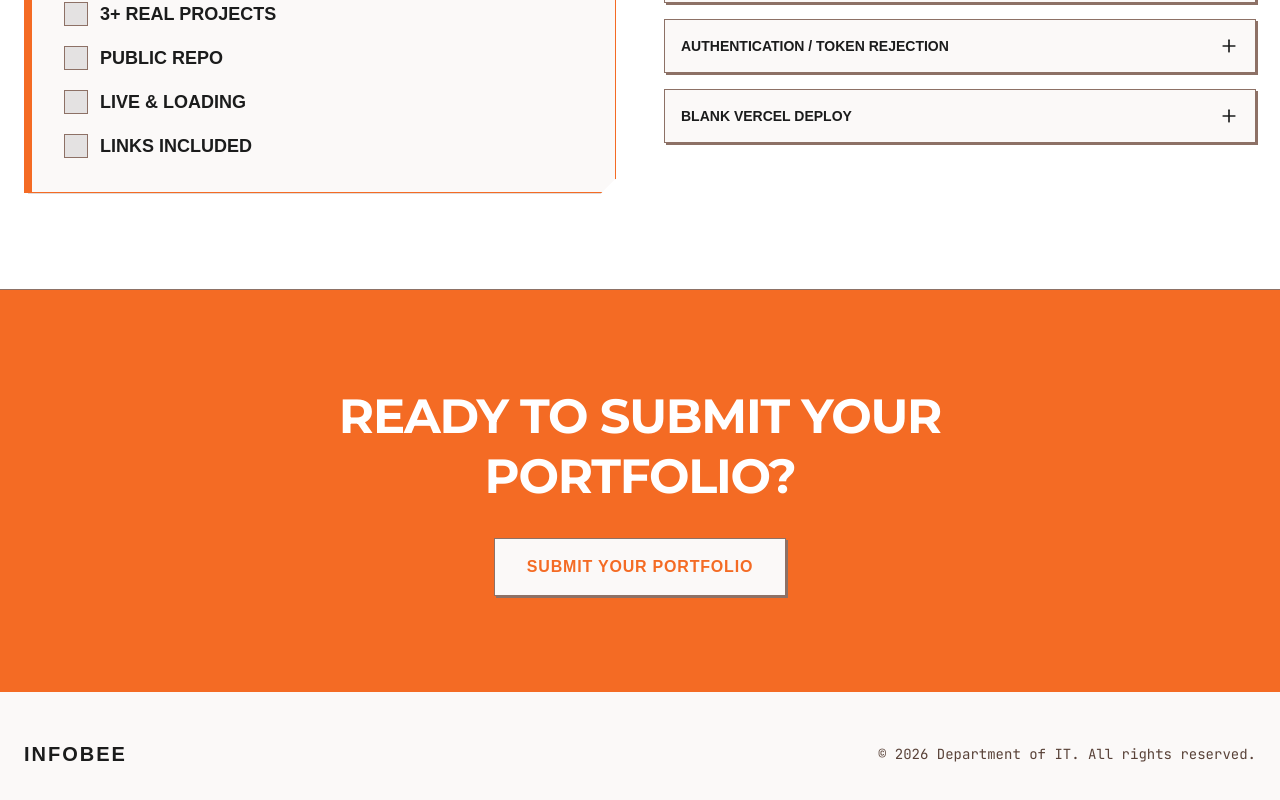
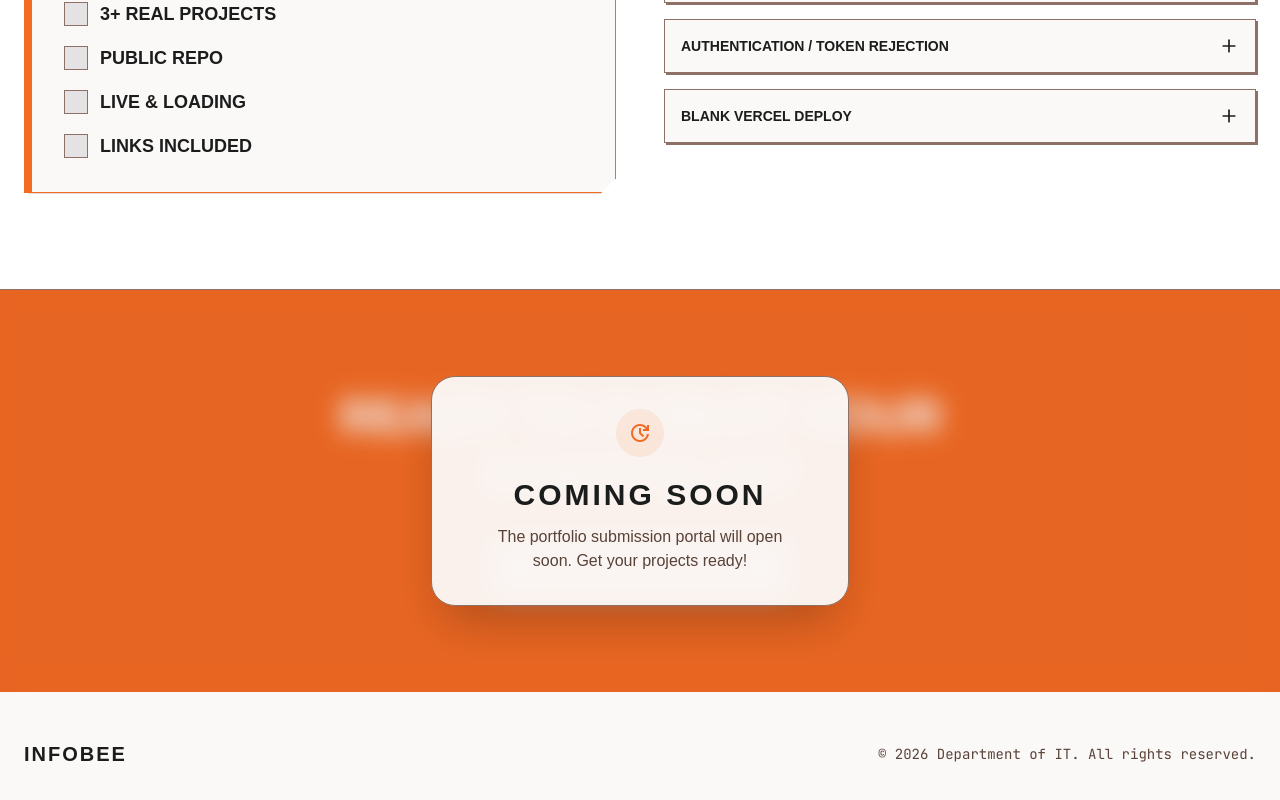
Before and after one commit to Ashwinkumaresan/infobee, a React (Vite) app: page /portfolio in a window 1280 px wide. Shown: the part 5233-6033 px from the top of the page. Built offline with nearby package versions, Linux system fonts and the light colour scheme; a web font is replaced by a local one.

Commit message:
route to portfolio

```diff
--- a/src/App.tsx
+++ b/src/App.tsx
@@ -1,5 +1,5 @@
 import { useState, useEffect } from 'react';
-import { Routes, Route, useNavigate, useLocation } from 'react-router-dom';
+import { Routes, Route, useNavigate, useLocation, Navigate } from 'react-router-dom';
 import Header from './components/Header';
 import Home from './pages/home';
 import ResearchPapers from './pages/research/ResearchPapers';
@@ -251,6 +251,10 @@ export default function App() {
       {/* Main Structural Page Flow */}
       <main>
         <Routes>
+          <Route path="/portfolio" element={<PortfolioLanding />} />
+          <Route path="*" element={<Navigate to="/portfolio" replace />} />
+
+          {/* TEMPORARILY DISABLED:
           <Route
             path="/"
             element={
@@ -265,10 +269,10 @@ export default function App() {
           />
           <Route path="/research" element={<ResearchPapers />} />
           <Route path="/research/:paperId" element={<Detail />} />
-          <Route path="/portfolio" element={<PortfolioLanding />} />
           <Route path="/student/signup" element={<StudentSignup />} />
           <Route path="/student/signin" element={<StudentSignin setIsLoggedIn={setIsLoggedIn} />} />
           <Route path="/student/profile" element={<StudentProfile />} />
+          */}
         </Routes>
       </main>
 
--- a/src/pages/portfolio/Portfolio.tsx
+++ b/src/pages/portfolio/Portfolio.tsx
@@ -449,13 +449,29 @@ export default function PortfolioLanding() {
         </section>
 
         {/* 7. Closing CTA */}
-        <section className="py-24 px-6 bg-primary-container text-on-primary-container text-center border-t border-outline" id="submit">
-          <div className="max-w-3xl mx-auto">
+        <section className="relative py-24 px-6 bg-primary-container text-on-primary-container text-center border-t border-outline overflow-hidden" id="submit">
+
+          {/* Professional Coming Soon Overlay */}
+          <div className="absolute inset-0 z-10 flex items-center justify-center backdrop-blur-md bg-black/5">
+            <div className="bg-surface/95 backdrop-blur-xl border border-outline px-12 py-8 rounded-3xl shadow-2xl flex flex-col items-center gap-3 transform transition-all hover:scale-[1.02]">
+              <div className="w-12 h-12 bg-brand-orange/10 rounded-full flex items-center justify-center mb-2">
+                <span className="material-symbols-outlined text-brand-orange text-2xl">update</span>
+              </div>
+              <span className="font-headline text-3xl font-bold text-on-surface uppercase tracking-widest">
+                Coming Soon
+              </span>
+              <p className="font-body text-base text-on-surface-variant max-w-xs">
+                The portfolio submission portal will open soon. Get your projects ready!
+              </p>
+            </div>
+          </div>
+
+          <div className="relative max-w-3xl mx-auto select-none pointer-events-none">
             <h2 className="font-display text-white text-[clamp(2rem,4vw,3rem)] font-bold leading-tight tracking-tight uppercase mb-8">
               Ready to submit your portfolio?
             </h2>
             <div className="flex flex-col sm:flex-row items-center justify-center gap-6">
-              <button className="bg-surface text-primary-container font-headline font-bold uppercase tracking-wider px-8 py-4 border border-outline shadow-solid hover:shadow-none hover:-translate-x-px hover:-translate-y-px transition-all duration-200 w-full sm:w-auto">
+              <button className="bg-surface text-primary-container font-headline font-bold uppercase tracking-wider px-8 py-4 border border-outline opacity-70 w-full sm:w-auto" disabled>
                 Submit Your Portfolio
               </button>
             </div>
```
